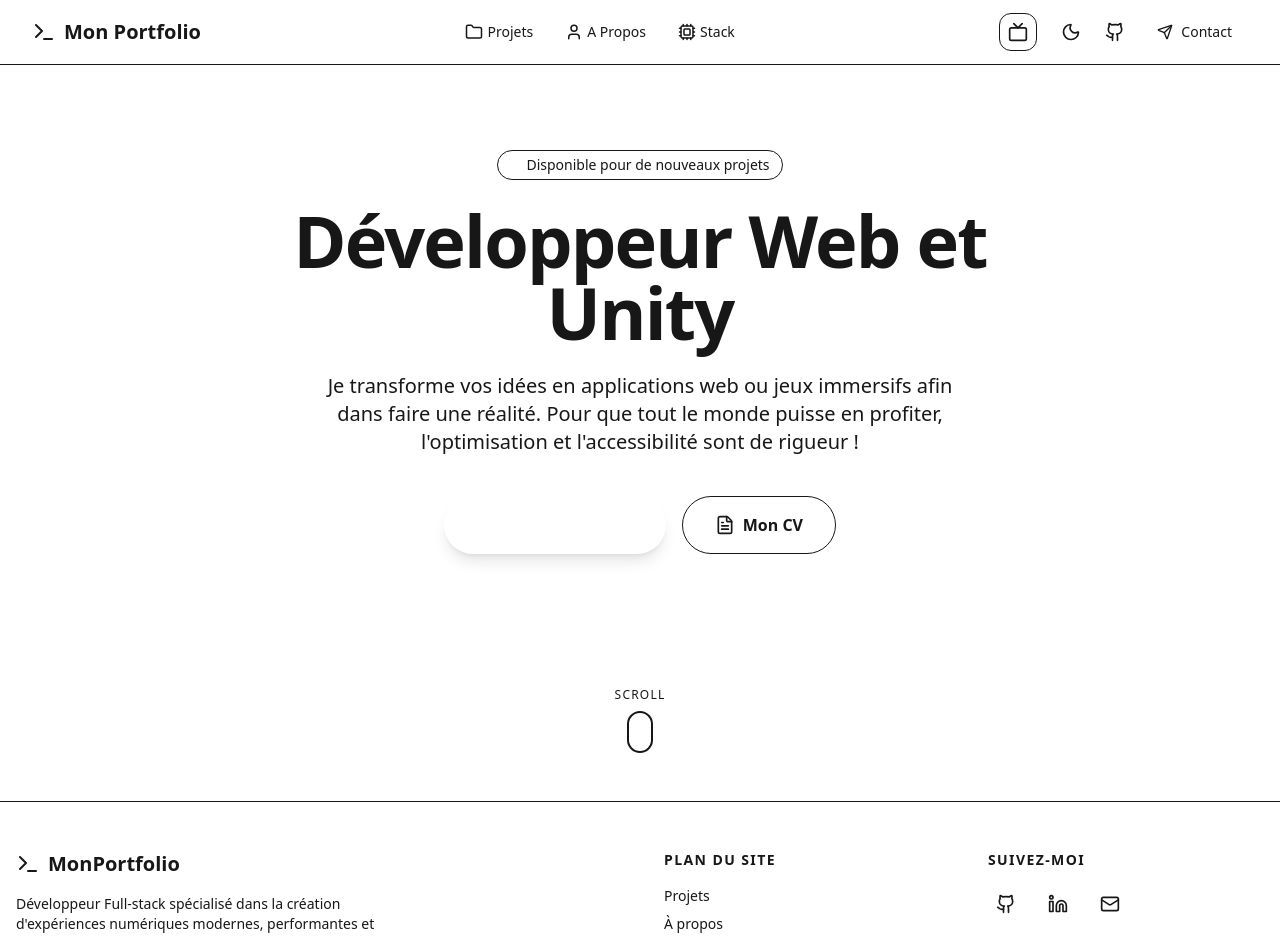
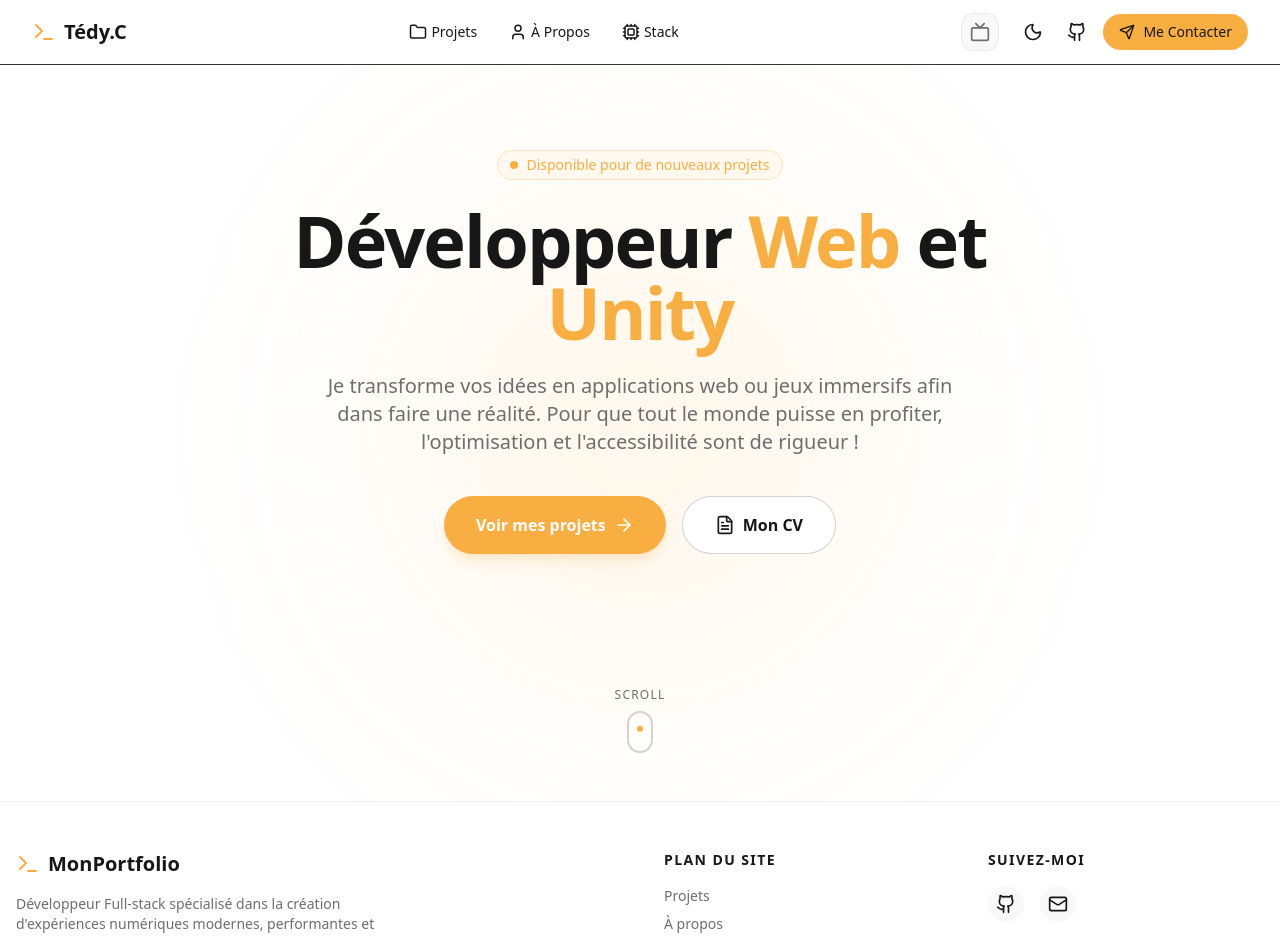
Before and after one commit to TedamersX/portfolio, a Next.js app: page / in a window 1280 px wide. Shown: the top 936 px of the page. Built offline with nearby package versions, Linux system fonts and the light colour scheme.

Commit message:
Last Fix

```diff
--- a/app/globals.css
+++ b/app/globals.css
@@ -1,4 +1,14 @@
 @import "tailwindcss";
+
+@custom-variant dark (&:where(.dark, .dark *));
+
+@theme {
+  --color-app-bg: var(--bg-color);
+  --color-app-text: var(--text-color);
+  --color-app-primary: var(--primary-color);
+  --color-app-muted: var(--muted-color);
+  --color-app-border: var(--border-color)
+}
 
 :root {
   --bg-color: #ffffff;
@@ -6,11 +16,6 @@
   --primary-color: #F9AE42;
   --muted-color: #6E6E6E;
   --border-color: #333333;
-  --color-app-bg: var(--bg-color);
-  --color-app-text: var(--text-color);
-  --color-app-primary: var(--primary-color);
-  --color-app-muted: var(--muted-color);
-  --color-app-border: var(--border-color);
 }
 .dark {
   --bg-color: #0a0a0a;
--- a/components/Footer.tsx
+++ b/components/Footer.tsx
@@ -1,6 +1,6 @@
 'use client';
 import Link from 'next/link';
-import { Github, Linkedin, Mail, Terminal } from 'lucide-react';
+import { Github, Mail, Terminal } from 'lucide-react';
 
 export default function Footer() {
   const currentYear = new Date().getFullYear();
@@ -33,13 +33,10 @@ export default function Footer() {
           <div>
             <h4 className="font-bold mb-4 text-sm uppercase tracking-widest">Suivez-moi</h4>
             <div className="flex gap-4">
-              <Link href="https://github.com" className="p-2 rounded-full bg-app-muted/5 hover:bg-app-primary/10 hover:text-app-primary transition-all">
+              <Link href="https://github.com/TedamersX" className="p-2 rounded-full bg-app-muted/5 hover:bg-app-primary/10 hover:text-app-primary transition-all">
                 <Github size={20} />
               </Link>
-              <Link href="https://linkedin.com" className="p-2 rounded-full bg-app-muted/5 hover:bg-app-primary/10 hover:text-app-primary transition-all">
-                <Linkedin size={20} />
-              </Link>
-              <Link href="mailto:votre@mail.com" className="p-2 rounded-full bg-app-muted/5 hover:bg-app-primary/10 hover:text-app-primary transition-all">
+              <Link href="mailto:crozat.tedy@gmail.com" className="p-2 rounded-full bg-app-muted/5 hover:bg-app-primary/10 hover:text-app-primary transition-all">
                 <Mail size={20} />
               </Link>
             </div>
@@ -48,7 +45,7 @@ export default function Footer() {
 
         <div className="pt-8 border-t border-app-muted/5 flex flex-col md:flex-row justify-between items-center gap-4 text-xs text-app-muted">
           <p>© {currentYear} MonPortfolio. Tous droits réservés.</p>
-          <p>Bâti avec <span className="text-app-primary">Next.js</span> & <span className="text-app-primary">Tailwind CSS</span></p>
+          <p>Réalisé avec <span className="text-app-primary">Next.js</span>, <span className="text-app-primary">TypeScript</span> & <span className="text-app-primary">Tailwind CSS</span></p>
         </div>
       </div>
     </footer>
--- a/components/Hero.tsx
+++ b/components/Hero.tsx
@@ -51,7 +51,7 @@ export default function Hero() {
                     transition={{ duration: 0.5, delay: 0.4 }}
                     className="flex flex-wrap justify-center gap-4"
                 >
-                    <Link href="/projects" className="flex items-center gap-2 bg-app-primary text-white px-8 py-4 rounded-full font-bold hover:scale-105 transition-transform active:scale-95 shadow-lg shadow-app-primary/20">
+                    <Link href="/projets" className="flex items-center gap-2 bg-app-primary text-white px-8 py-4 rounded-full font-bold hover:scale-105 transition-transform active:scale-95 shadow-lg shadow-app-primary/20">
                         Voir mes projets
                         <ArrowRight size={20} />
                     </Link>
--- a/components/Navbar.tsx
+++ b/components/Navbar.tsx
@@ -10,7 +10,7 @@ import CastButton from './CastButton';
 
 const navLinks = [
     { name: 'Projets', href: '/projets', icon: Folder },
-    { name: 'A Propos', href: '/about', icon: User },
+    { name: 'À Propos', href: '/about', icon: User },
     { name: 'Stack', href: '/stack', icon: Cpu },
 ];
 
@@ -25,7 +25,7 @@ export default function Navbar() {
 
                     <Link href="/" className='flex items-center gap-2 font-bold text-xl'>
                         <Terminal className='text-app-primary' />
-                        <span>Mon Portfolio</span>
+                        <span>Tédy.C</span>
                     </Link>
 
                     <div className='hidden md:flex items-center gap-8'>
@@ -50,12 +50,12 @@ export default function Navbar() {
                     <div className="hidden md:flex items-center gap-4">
                         <CastButton />
                         <ThemeToggle />
-                        <Link href="https://github.com" target="_blank">
+                        <Link href="https://github.com/TedamersX" target="_blank">
                             <Github size={20} className="hover:text-app-primary transition-colors" />
                         </Link>
                         <Link href="/contact" className='flex items-center gap-2 bg-app-primary text-app-text px-4 py-2 rounded-full text-sm font-medium hover:bg-app-primary/80 transition-transform active:scale-95'>
                             <Send size={16} />
-                            Contact
+                            Me Contacter
                         </Link>
                     </div>
 
```
Also changed, not shown: 1 other file (tests, documents, lock files or other folders).
